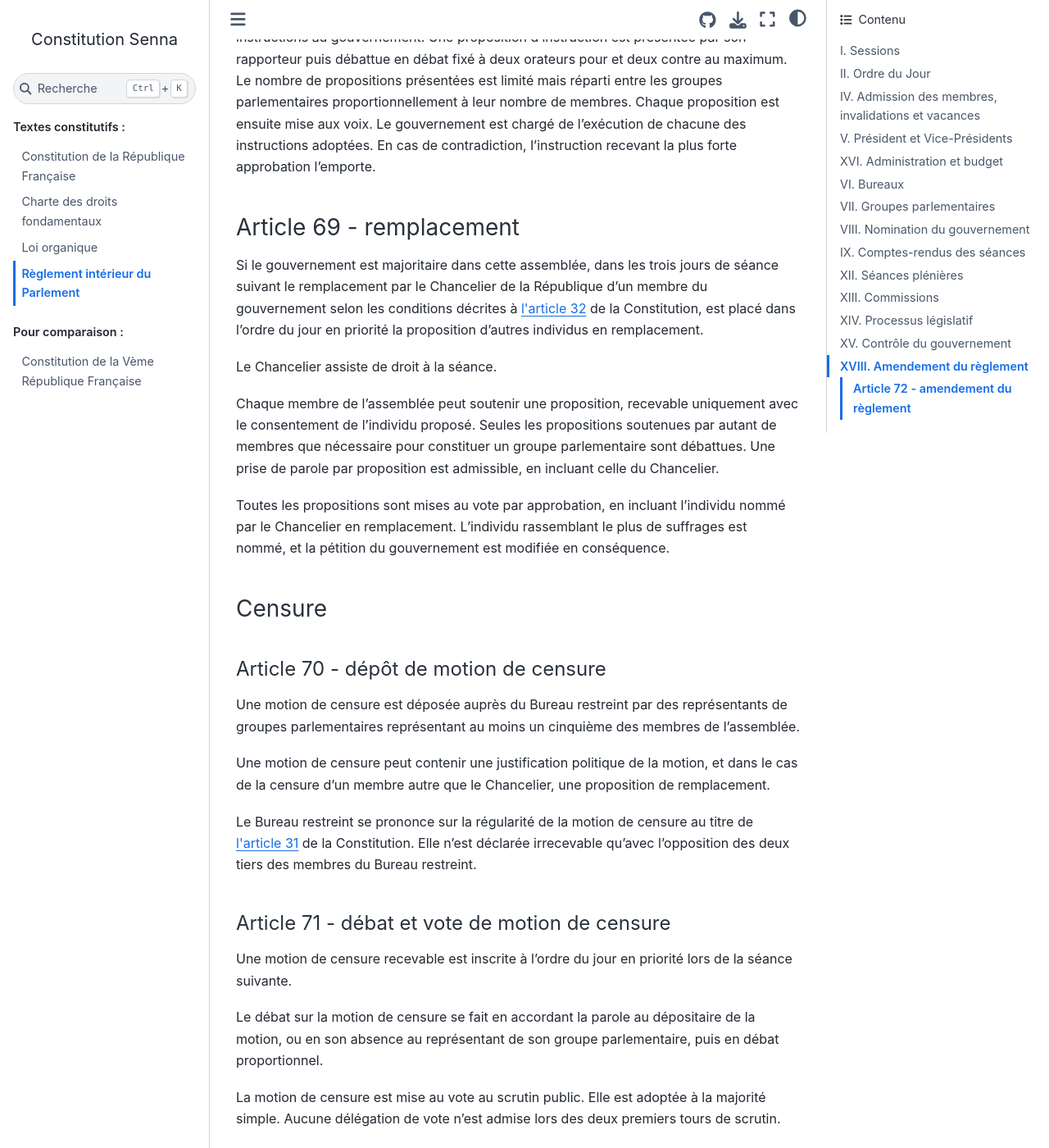
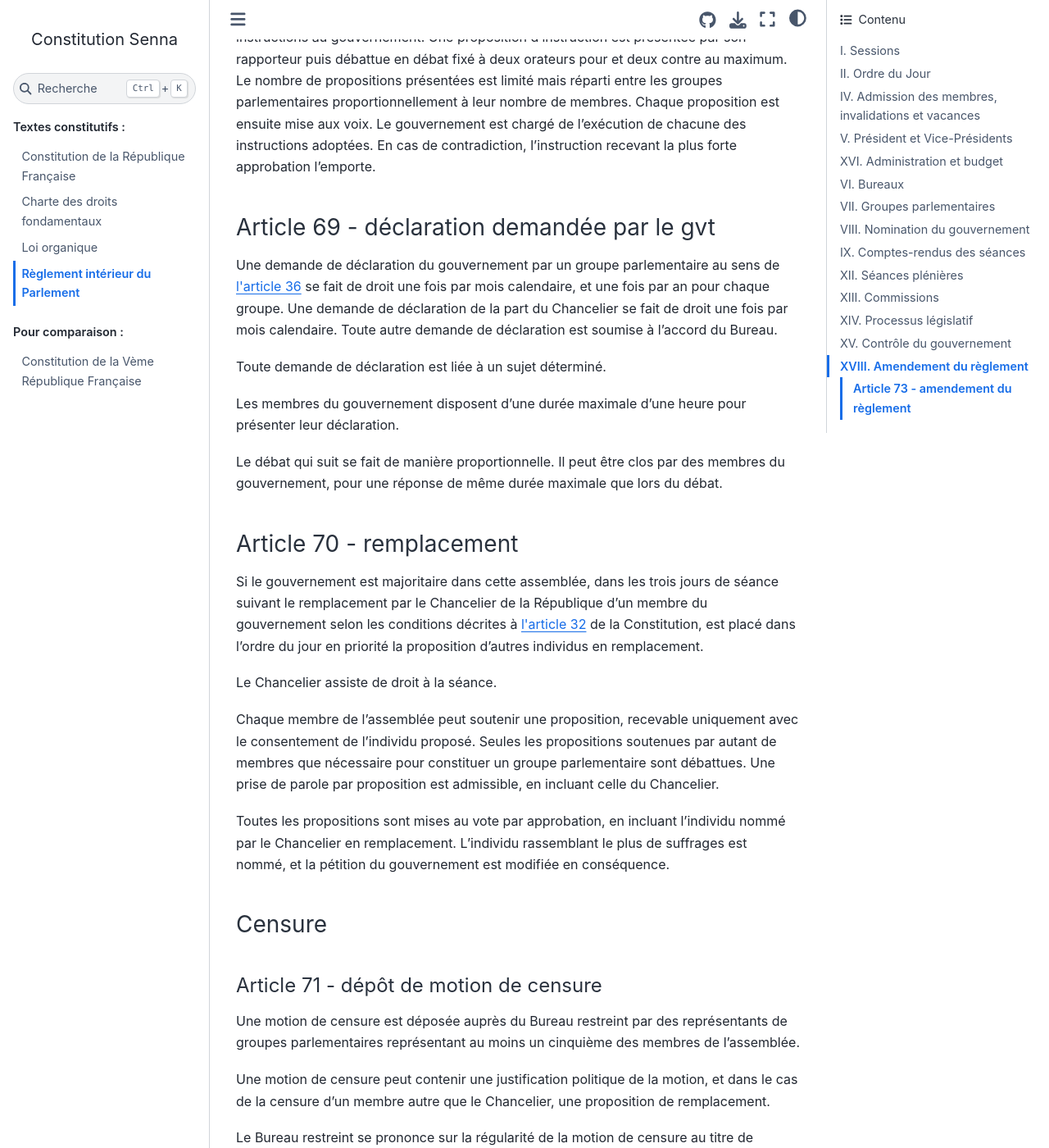
Before and after one commit to Gouvernathor/senna, a Sphinx documentation site: the page built from source/reglement_interieur.rst, in a window 1280 px wide and 1400 px high, scrolled down 24804 px. Shown: the whole window at 82% size. Built offline with Sphinx 7.4.7 and the Sphinx Book theme 1.1.4, drawn with Linux system fonts in a browser that asks for light colours; some of the changed text lies outside the part shown.

Commit message:
déclaration du gvt suivie d'un débat

```diff
--- a/source/reglement_interieur.rst
+++ b/source/reglement_interieur.rst
@@ -690,7 +689,15 @@
 
 Après la période allouée aux questions au gouvernement, l'assemblée présente des instructions au gouvernement. Une proposition d'instruction est présentée par son rapporteur puis débattue en débat fixé à deux orateurs pour et deux contre au maximum. Le nombre de propositions présentées est limité mais réparti entre les groupes parlementaires proportionnellement à leur nombre de membres. Chaque proposition est ensuite mise aux voix. Le gouvernement est chargé de l'exécution de chacune des instructions adoptées. En cas de contradiction, l'instruction recevant la plus forte approbation l'emporte.
 
-.. déclaration demandée par le gvt
+.. article:: déclaration demandée par le gvt
+
+Une demande de déclaration du gouvernement par un groupe parlementaire au sens de :artref:`déclaration du gouvernement` se fait de droit une fois par mois calendaire, et une fois par an pour chaque groupe. Une demande de déclaration de la part du Chancelier se fait de droit une fois par mois calendaire. Toute autre demande de déclaration est soumise à l'accord du Bureau.
+
+Toute demande de déclaration est liée à un sujet déterminé.
+
+Les membres du gouvernement disposent d'une durée maximale d'une heure pour présenter leur déclaration.
+
+Le débat qui suit se fait de manière proportionnelle. Il peut être clos par des membres du gouvernement, pour une réponse de même durée maximale que lors du débat.
 
 .. amendement de la déclaration de politique générale du gouvernement
 
```
Also changed, not shown: other parts of source/reglement_interieur.rst (+0 -1 lines).
